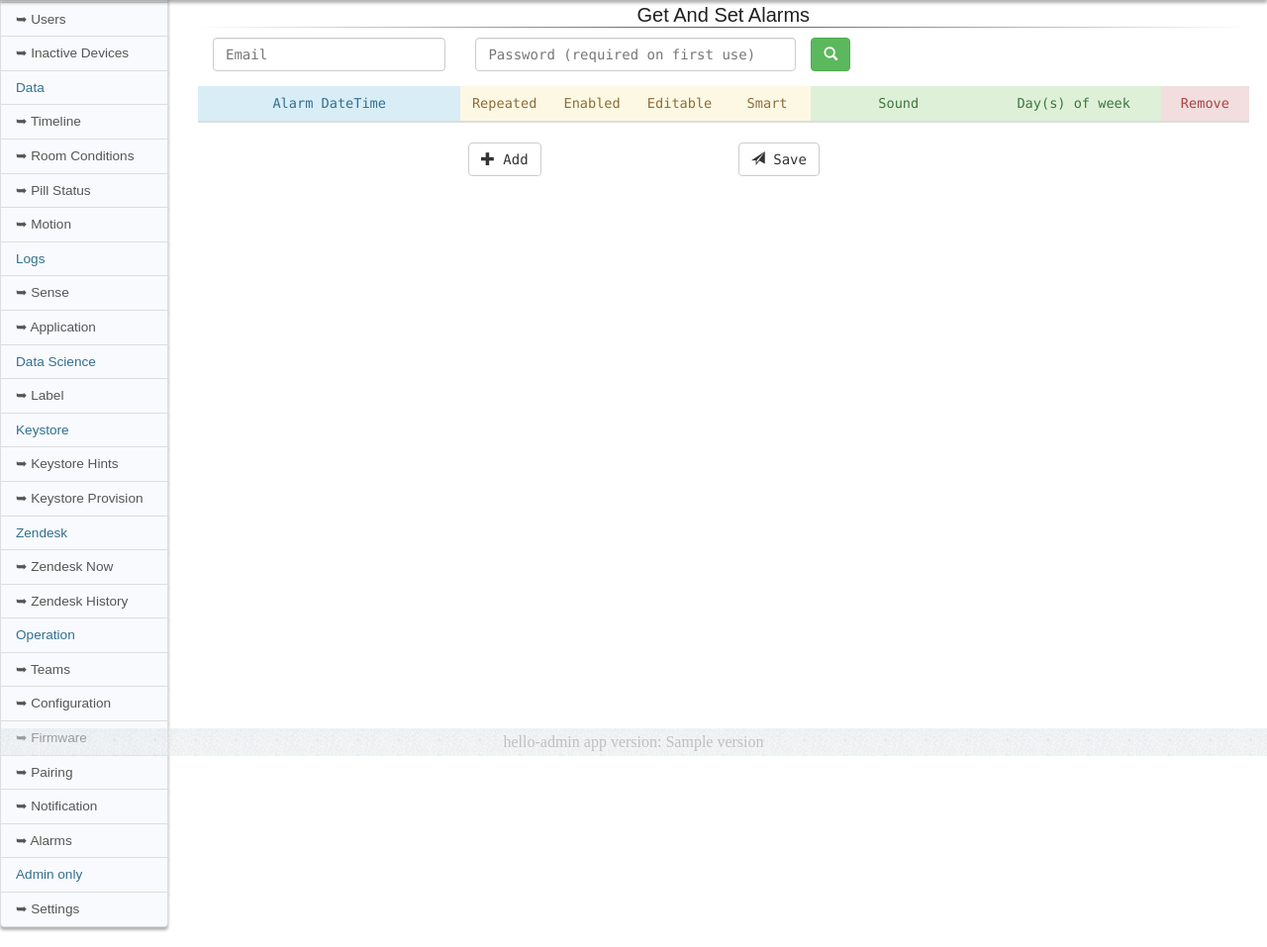
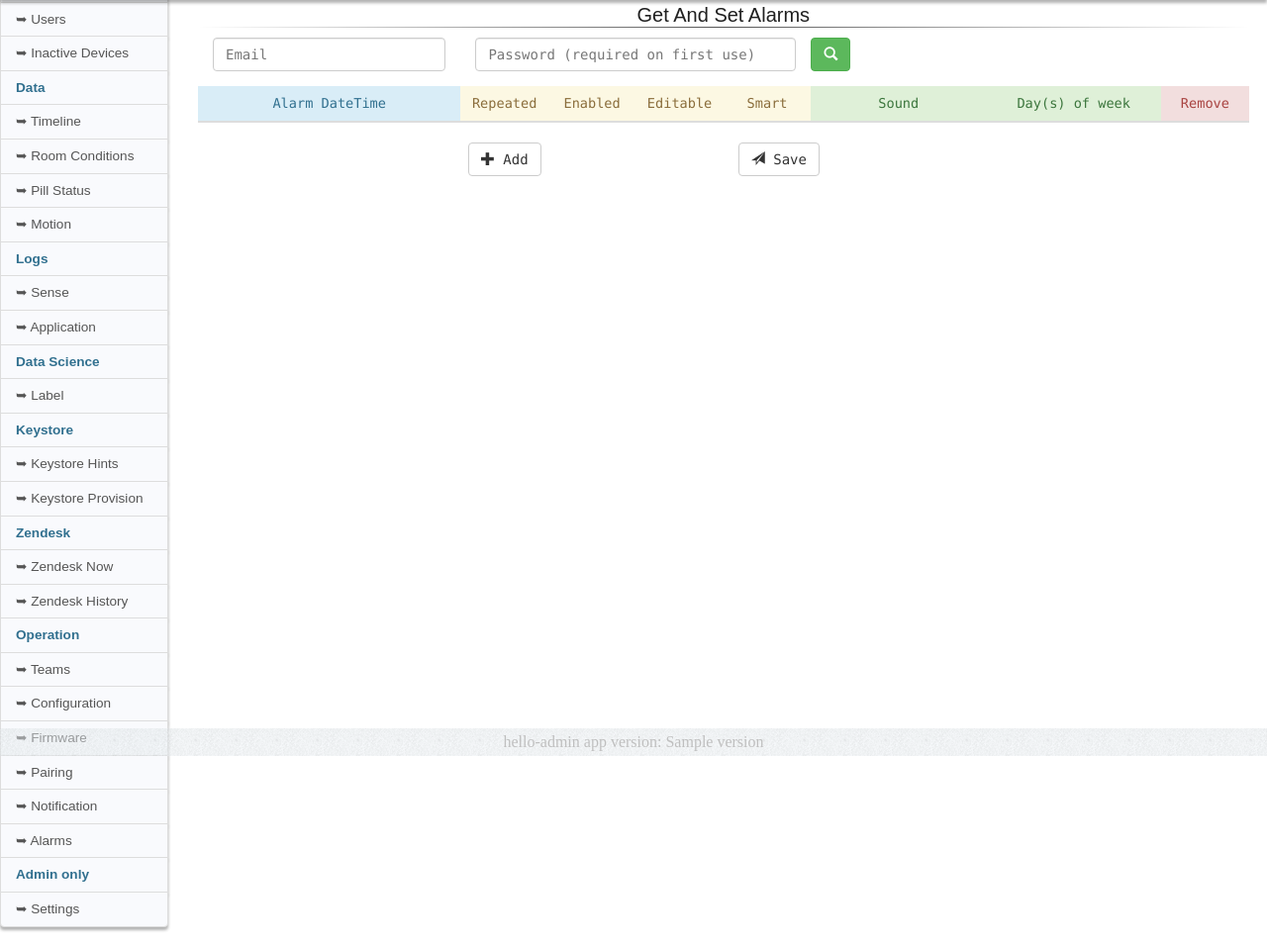
Before and after one commit to hello/hello-admin, a Python web app: template templates/alarms.html in a window 1280 px wide. Shown: the part 36-993 px from the top of the page at 99% size. Run offline with Jinja, Linux system fonts and the light colour scheme; the template is opened without the code that fills it: most values are stand-ins (such as "Sample title", 1, 10 or a date in 2020); lists and menus that the app fills with data are empty.

Commit message:
Make sidebar group tile bolder

```diff
--- a/app.yaml
+++ b/app.yaml
@@ -1,5 +1,5 @@
 application: 'hello-admin'
-version: 18b
+version: 18e
 runtime: python27
 api_version: 1
 threadsafe: yes
--- a/static/css/base.css
+++ b/static/css/base.css
@@ -23,6 +23,7 @@ body {font-size: 100%; color: rgb(32, 32, 32);;}
 #menu>a>span.glyphicon {margin: 0 7px;}
 
 #sidebar {margin: 3px 0 0 0; max-width: 200px; font-family: Menlo,Monaco,Consolas,"Courier New",monospace; font-size: 85%;}
+.sidebar-group {font-weight: bold;}
 .list-group-item {background: #F9FAFD; -moz-box-shadow: 0 3px 3px rgba(0, 0, 0, 0.3); -webkit-box-shadow: 0 3px 3px rgba(0, 0, 0, 0.3); box-shadow: 0 3px 3px rgba(0, 0, 0, 0.3); font-family: "Century Gothic",CenturyGothic,AppleGothic,sans-serif;}
 #content {margin: 40px 0 50px 0; font-family: Menlo,Monaco,Consolas,"Courier New",monospace; font-size: 85%;}
 
--- a/static/js/sidebar.js
+++ b/static/js/sidebar.js
@@ -3,32 +3,32 @@
 var SideBar = React.createClass({
    render: function() {
        return (<ListGroup>
-           <ListGroupItem bsStyle="info">Home</ListGroupItem>
+           <ListGroupItem bsStyle="info" className="sidebar-group">Home</ListGroupItem>
            <ListGroupItem bsStyle="default" href="/users">&#10149; Users</ListGroupItem>
            <ListGroupItem bsStyle="default" href="/troubleshoot">&#10149; Inactive Devices</ListGroupItem>
 
-           <ListGroupItem bsStyle="info">Data</ListGroupItem>
+           <ListGroupItem bsStyle="info" className="sidebar-group">Data</ListGroupItem>
            <ListGroupItem bsStyle="default" href="/timeline">&#10149; Timeline</ListGroupItem>
            <ListGroupItem bsStyle="default" href="/sense">&#10149; Room Conditions</ListGroupItem>
            <ListGroupItem bsStyle="default" href="/battery">&#10149; Pill Status</ListGroupItem>
            <ListGroupItem bsStyle="default" href="/motion">&#10149; Motion</ListGroupItem>
 
-           <ListGroupItem bsStyle="info">Logs</ListGroupItem>
+           <ListGroupItem bsStyle="info" className="sidebar-group">Logs</ListGroupItem>
            <ListGroupItem bsStyle="default" href="/debug_log">&#10149; Sense</ListGroupItem>
            <ListGroupItem bsStyle="default" href="/application_logs">&#10149; Application</ListGroupItem>
 
-           <ListGroupItem bsStyle="info">Data Science</ListGroupItem>
+           <ListGroupItem bsStyle="info" className="sidebar-group">Data Science</ListGroupItem>
            <ListGroupItem bsStyle="default" href="/label">&#10149; Label</ListGroupItem>
 
-           <ListGroupItem bsStyle="info">Keystore</ListGroupItem>
+           <ListGroupItem bsStyle="info" className="sidebar-group">Keystore</ListGroupItem>
            <ListGroupItem bsStyle="default" href="/key_store">&#10149; Keystore Hints</ListGroupItem>
            <ListGroupItem bsStyle="default" href="/keys">&#10149; Keystore Provision</ListGroupItem>
 
-           <ListGroupItem bsStyle="info">Zendesk</ListGroupItem>
+           <ListGroupItem bsStyle="info" className="sidebar-group">Zendesk</ListGroupItem>
            <ListGroupItem bsStyle="default" href="/zendesk_now">&#10149; Zendesk Now</ListGroupItem>
            <ListGroupItem bsStyle="default" href="/zendesk_history">&#10149; Zendesk History</ListGroupItem>
 
-           <ListGroupItem bsStyle="info">Operation</ListGroupItem>
+           <ListGroupItem bsStyle="info" className="sidebar-group">Operation</ListGroupItem>
            <ListGroupItem bsStyle="default" href="/teams">&#10149; Teams</ListGroupItem>
            <ListGroupItem bsStyle="default" href="/configuration">&#10149; Configuration</ListGroupItem>
            <ListGroupItem bsStyle="default" href="/firmware">&#10149; Firmware</ListGroupItem>
@@ -36,7 +36,7 @@ var SideBar = React.createClass({
            <ListGroupItem bsStyle="default" href="/notification">&#10149; Notification</ListGroupItem>
            <ListGroupItem bsStyle="default" href="/alarms">&#10149; Alarms</ListGroupItem>
 
-           <ListGroupItem bsStyle="info">Admin only</ListGroupItem>
+           <ListGroupItem bsStyle="info" className="sidebar-group">Admin only</ListGroupItem>
            <ListGroupItem bsStyle="default" href="/settings">&#10149; Settings</ListGroupItem>
        </ListGroup>)
    }
```
